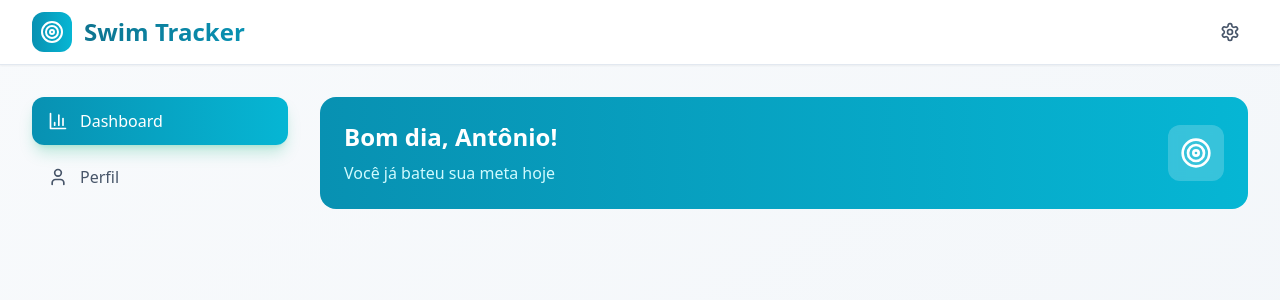
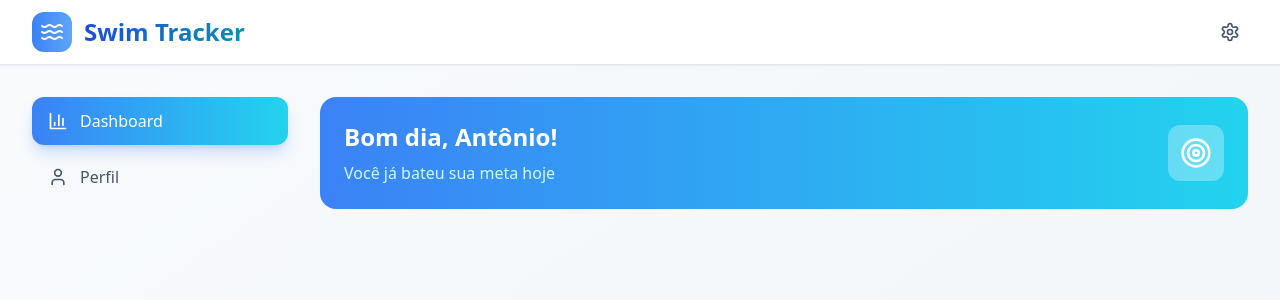
Before and after one commit to liviaruegger/MAC0350, a React (Vite) app in the folder frontend/: page / in a window 1280 px wide. Shown: the top 300 px of the page. Built offline with nearby package versions, Linux system fonts and the light colour scheme.

Commit message:
Adjust colors and iconography
Signed-off-by: Gustavo Bastos <gustavobastos@usp.br>

```diff
--- a/frontend/src/App.tsx
+++ b/frontend/src/App.tsx
@@ -1,5 +1,5 @@
 import { useState } from 'react';
-import { BarChart3, Settings, Target, User } from 'lucide-react';
+import { BarChart3, Settings, User, Waves } from 'lucide-react';
 import Dashboard from './components/Dashboard';
 import Perfil from './components/Perfil';
 
@@ -30,10 +30,10 @@ return (
 		<div className="max-w-7xl mx-auto px-4 sm:px-6 lg:px-8">
 		<div className="flex justify-between items-center h-16">
 			<div className="flex items-center space-x-3">
-			<div className="bg-gradient-to-r from-cyan-600 to-cyan-500 p-2 rounded-xl">
-				<Target className="h-6 w-6 text-white" />
+			<div className="bg-gradient-to-r from-blue-500 to-blue-400 p-2 rounded-xl">
+				<Waves className="h-6 w-6 text-white" />
 			</div>
-			<h1 className="text-2xl font-bold bg-gradient-to-r from-cyan-700 to-cyan-600 bg-clip-text text-transparent">
+			<h1 className="text-2xl font-bold bg-gradient-to-r from-blue-700 to-cyan-600 bg-clip-text text-transparent">
 				Swim Tracker
 			</h1>
 			</div>
@@ -56,7 +56,7 @@ return (
 				onClick={() => setActiveTab(item.id)}
 				className={`w-full flex items-center space-x-3 px-4 py-3 rounded-xl font-medium transition-all duration-200 ${
 					activeTab === item.id
-					? 'bg-gradient-to-r from-cyan-600 to-cyan-500 text-white shadow-lg shadow-emerald-500/25'
+					? 'bg-gradient-to-r from-blue-500 to-cyan-400 text-white shadow-lg shadow-blue-500/25'
 					: 'text-slate-600 hover:bg-white hover:shadow-sm'
 				}`}
 				>
--- a/frontend/src/components/Dashboard.tsx
+++ b/frontend/src/components/Dashboard.tsx
@@ -6,13 +6,13 @@ return (
 	<div className="space-y-8">
 
 	{/* Welcome Section */}
-	<div className="bg-gradient-to-r from-cyan-600 to-cyan-500 rounded-2xl p-6 text-white">
+	<div className="bg-gradient-to-r from-blue-500 to-cyan-400 rounded-2xl p-6 text-white">
 		<div className="flex items-center justify-between">
 		<div>
 			<h2 className="text-2xl font-bold mb-2">Bom dia, Antônio!</h2>
 			<p className="text-cyan-100">Você já bateu sua meta hoje</p>
 		</div>
-		<div className="bg-white/20 p-3 rounded-xl backdrop-blur-sm">
+		<div className="bg-white/30 p-3 rounded-xl backdrop-blur-sm">
 			<Target className="h-8 w-8" />
 		</div>
 		</div>
--- a/frontend/src/components/Perfil.tsx
+++ b/frontend/src/components/Perfil.tsx
@@ -107,7 +107,7 @@ return (
 			{!isEditing ? (
 				<button
 				onClick={() => setIsEditing(true)}
-				className="flex items-center space-x-2 px-4 py-2 bg-cyan-500 text-white rounded-xl hover:bg-cyan-600 transition-colors"
+				className="flex items-center space-x-2 px-4 py-2 bg-blue-400 text-white rounded-xl hover:bg-cyan-500 transition-colors"
 				>
 				<Edit className="h-4 w-4" />
 				<span>Editar</span>
@@ -134,7 +134,7 @@ return (
 
 			<div className="flex items-center space-x-6 mb-6">
 			<div className="relative">
-				<div className="w-24 h-24 bg-gradient-to-br from-cyan-400 to-cyan-500 rounded-full flex items-center justify-center">
+				<div className="w-24 h-24 bg-gradient-to-br from-blue-400 to-cyan-400 rounded-full flex items-center justify-center">
 				<User className="h-12 w-12 text-white" />
 				</div>
 				{isEditing && (
@@ -157,7 +157,7 @@ return (
 					type="text"
 					value={formData.name}
 					onChange={(e) => setFormData({ ...formData, name: e.target.value })}
-					className="w-full px-4 py-3 rounded-xl border border-slate-200 focus:ring-2 focus:ring-emerald-500 focus:border-emerald-500"
+					className="w-full px-4 py-3 rounded-xl border border-slate-200 focus:ring-2 focus:ring-cyan-500 focus:border-cyan-500"
 				/>
 				) : (
 				<p className="text-slate-900 font-medium">{formData.name}</p>
@@ -171,7 +171,7 @@ return (
 					type="email"
 					value={formData.email}
 					onChange={(e) => setFormData({ ...formData, email: e.target.value })}
-					className="w-full px-4 py-3 rounded-xl border border-slate-200 focus:ring-2 focus:ring-emerald-500 focus:border-emerald-500"
+					className="w-full px-4 py-3 rounded-xl border border-slate-200 focus:ring-2 focus:ring-cyan-500 focus:border-cyan-500"
 				/>
 				) : (
 				<p className="text-slate-900 font-medium">{formData.email}</p>
@@ -185,7 +185,7 @@ return (
 					type="number"
 					value={formData.age}
 					onChange={(e) => setFormData({ ...formData, age: parseInt(e.target.value) })}
-					className="w-full px-4 py-3 rounded-xl border border-slate-200 focus:ring-2 focus:ring-emerald-500 focus:border-emerald-500"
+					className="w-full px-4 py-3 rounded-xl border border-slate-200 focus:ring-2 focus:ring-cyan-500 focus:border-cyan-500"
 				/>
 				) : (
 				<p className="text-slate-900 font-medium">{formData.age} anos</p>
@@ -199,7 +199,7 @@ return (
 					type="number"
 					value={formData.height}
 					onChange={(e) => setFormData({ ...formData, height: parseInt(e.target.value) })}
-					className="w-full px-4 py-3 rounded-xl border border-slate-200 focus:ring-2 focus:ring-emerald-500 focus:border-emerald-500"
+					className="w-full px-4 py-3 rounded-xl border border-slate-200 focus:ring-2 focus:ring-cyan-500 focus:border-cyan-500"
 				/>
 				) : (
 				<p className="text-slate-900 font-medium">{formData.height} cm</p>
@@ -213,7 +213,7 @@ return (
 					type="number"
 					value={formData.weight}
 					onChange={(e) => setFormData({ ...formData, weight: parseFloat(e.target.value) })}
-					className="w-full px-4 py-3 rounded-xl border border-slate-200 focus:ring-2 focus:ring-emerald-500 focus:border-emerald-500"
+					className="w-full px-4 py-3 rounded-xl border border-slate-200 focus:ring-2 focus:ring-cyan-500 focus:border-cyan-500"
 				/>
 				) : (
 				<p className="text-slate-900 font-medium">{formData.weight} kg</p>
@@ -227,7 +227,7 @@ return (
 					type="text"
 					value={formData.weight}
 					onChange={(e) => setFormData({ ...formData, city: e.target.value })}
-					className="w-full px-4 py-3 rounded-xl border border-slate-200 focus:ring-2 focus:ring-emerald-500 focus:border-emerald-500"
+					className="w-full px-4 py-3 rounded-xl border border-slate-200 focus:ring-2 focus:ring-cyan-500 focus:border-cyan-500"
 				/>
 				) : (
 				<p className="text-slate-900 font-medium">{formData.city}</p>
@@ -242,7 +242,7 @@ return (
 					type="text"
 					value={formData.phone}
 					onChange={(e) => setFormData({ ...formData, city: e.target.value })}
-					className="w-full px-4 py-3 rounded-xl border border-slate-200 focus:ring-2 focus:ring-emerald-500 focus:border-emerald-500"
+					className="w-full px-4 py-3 rounded-xl border border-slate-200 focus:ring-2 focus:ring-cyan-500 focus:border-cyan-500"
 				/>
 				) : (
 				<p className="text-slate-900 font-medium">{formData.phone}</p>
@@ -265,7 +265,7 @@ return (
 				}`}
 				>
 				<div className="flex items-center space-x-3">
-					<div className={`p-2 rounded-lg ${achievement.earned ? 'bg-cyan-500' : 'bg-slate-400'}`}>
+					<div className={`p-2 rounded-lg ${achievement.earned ? 'bg-blue-400' : 'bg-slate-400'}`}>
 					<Award className="h-5 w-5 text-white" />
 					</div>
 					<div className="flex-1">
```
